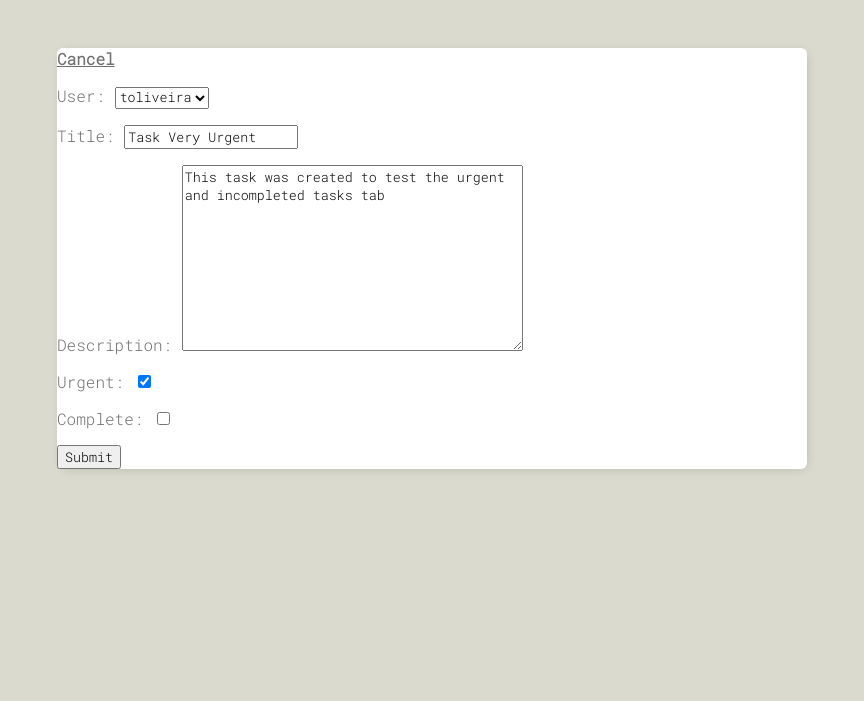
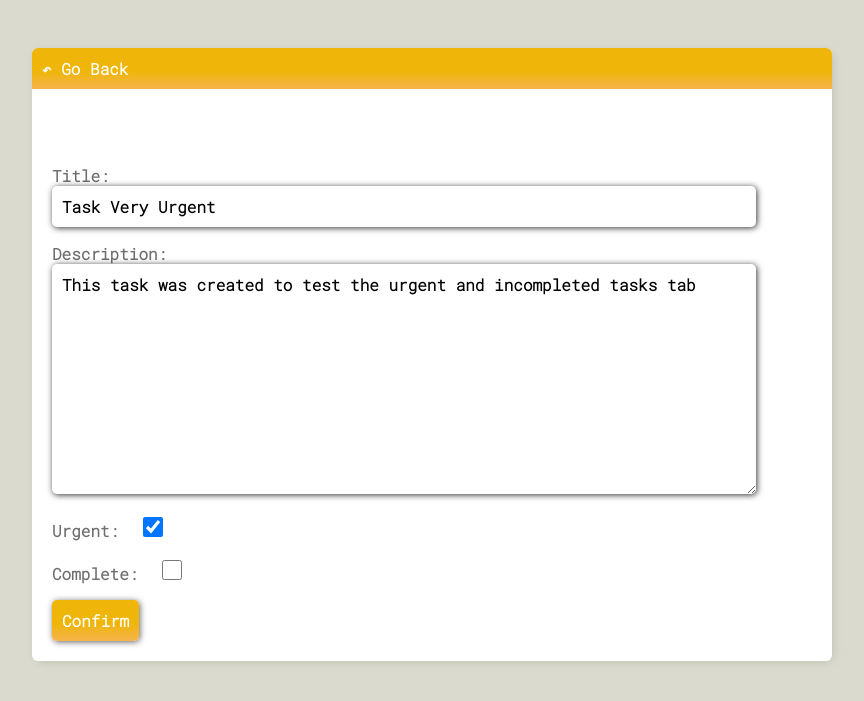
Before and after one commit to TiagoOliveiraa/ToDoApp_Django, a Django app: page /task-update/5/ in a window 1280 px wide. Shown: the top 701 px of the page, without its empty margins (208-1072 px from the left). Run offline with Django 4.2, Linux system fonts and the light colour scheme; a user stored in the database is signed in; data comes from the database, SQL or seed files in the repository; both versions use the stored data as it was after the commit.

Commit message:
Finishing Project (possible team add in future)

```diff
--- a/main/templates/main/task_form.html
+++ b/main/templates/main/task_form.html
@@ -3,13 +3,17 @@
 {% block title %}Create{% endblock %}
 
 {% block content %}
+<div class="header-bar">
+    <a href="{% url 'tasks' %}">&#8630; Go Back</a>
+</div>
 
-<a href="{% url 'tasks' %}">Cancel</a>
-
-<form method="POST" action="">
-    {% csrf_token %}
-    {{form.as_p}}
-    <button type="submit">Submit</button>
-</form>
-
+<div class="card-body"></div>
+    <div class="task-edit-form">
+        <form method="POST" action="">
+            {% csrf_token %}
+            {{form.as_p}}
+            <button type="submit" class="btn" >Confirm</button>
+        </form>
+    </div>
+</div>
 {% endblock %}
--- a/main/templates/main/task_list.html
+++ b/main/templates/main/task_list.html
@@ -6,9 +6,9 @@ Task List
 
 {% block content %}
 <div class="list-container">
-    <div class="list-header">
+    <div class="header-bar">
         <div>
-            <h1>Welcome {{request.user|title}}.</h1>
+            <h1>Welcome {{request.user|title}}</h1>
             <h3>You have <i>{{count}}</i> incomplete task{{count|pluralize:"s"}}</h3>
         </div>
         {% if request.user.is_authenticated %}
--- a/main/views.py
+++ b/main/views.py
@@ -76,7 +76,7 @@ class taskCreate(LoginRequiredMixin, CreateView):
 class taskUpdate(LoginRequiredMixin, UpdateView):
 
     model = Task
-    fields = '__all__'
+    fields = ['title','description','urgent','complete']
     success_url = reverse_lazy('tasks')
 
 class taskDelete(LoginRequiredMixin, DeleteView):
--- a/static/css/style.css
+++ b/static/css/style.css
@@ -8,7 +8,8 @@ body{
 }
 
 .main-container{
-    max-width: 750px;
+    max-width: 50rem;
+    max-height: 50rem;
     margin: auto;
     background-color: #fff;
     box-shadow: 2px 2px 12px -4px rgba(0,0,0,0.21);
@@ -20,7 +21,7 @@ body{
     font-weight: 800;
 }
 
-.list-header{
+.header-bar{
     display: flex;
     justify-content: space-between;
     margin: 0;
@@ -29,8 +30,7 @@ body{
     padding: 10px;
     border-radius: 6px 6px 0 0;
 }
-
-.list-header a{
+.header-bar a{
     text-decoration: none;
     color: #fff;
     font-size: 16px;
@@ -74,7 +74,7 @@ body{
     border: none;
     background: linear-gradient(0deg, rgb(245, 179, 73) 3%, rgb(239, 182, 9) 43%);
     color: #fff;
-    font-weight: 800px;
+    font-weight: 800;
     font-size: 16px;
     cursor: pointer;
     box-shadow: 1px 1px 6px #0000009a;
@@ -147,8 +147,13 @@ body{
     flex-direction: column;
     overflow: hidden;
     overflow-y: auto;
-    max-height: 25rem;
+    max-height: 20em;
+    min-height: auto;
 
+}
+
+.list-container{
+    min-height: 50rem;
 }
 
 .list-content-wrapper{
@@ -196,6 +201,12 @@ body{
 .list-form-search{
     margin: 0;
     padding: 1.1em;
+    display: flex;
+    flex-direction: row;
+}
+
+.list-form-search input[type=text]{
+    width: 60%;
 }
 
 a,
@@ -206,3 +217,66 @@ p{
 a{
     font-weight: 600;
 }
+
+input[type=checkbox]{
+    width: 40px;
+    height: 20px;
+}
+
+input[type=text],
+input[type=password],
+textarea{
+    padding: 10px;
+    border-radius: 5px;
+    font-size: 16px;
+    border: none;
+    box-shadow: 1px 1px 6px #000000ce;
+    font-weight: 800;
+    width: 90%;
+}
+
+.task-edit-form form{
+    font-weight: 800;
+    padding: 20px;
+}
+
+.task-edit-form button{
+    padding: 10px;
+    border-radius: 5px;
+    border: none;
+    background: linear-gradient(0deg, rgb(245, 179, 73) 3%, rgb(239, 182, 9) 43%);
+    color: #fff;
+    font-weight: 800;
+    font-size: 16px;
+    cursor: pointer;
+    box-shadow: 1px 1px 6px #0000009a;
+}
+
+.card-body{
+    padding: 20px;
+    font-weight: 800;
+}
+
+.task-delete strong{
+    color:rgb(252, 14, 14);
+}
+
+.btn{
+    padding: 10px;
+    border-radius: 5px;
+    border: none;
+    background: linear-gradient(0deg, rgb(245, 179, 73) 3%, rgb(239, 182, 9) 43%);
+    color: #fff;
+    font-weight: 800;
+    font-size: 16px;
+    cursor: pointer;
+    box-shadow: 1px 1px 6px #0000009a;
+}
+
+.register-form{
+    padding: 20px;
+}
+
+.register-form button{
+    margin-top: 15px;
+}
```
Also changed, not shown: main/templates/main/login.html (+11 -10 lines), main/templates/main/register.html (+18 -11 lines), main/templates/main/task_confirm_delete.html (+14 -6 lines), db.sqlite3.
